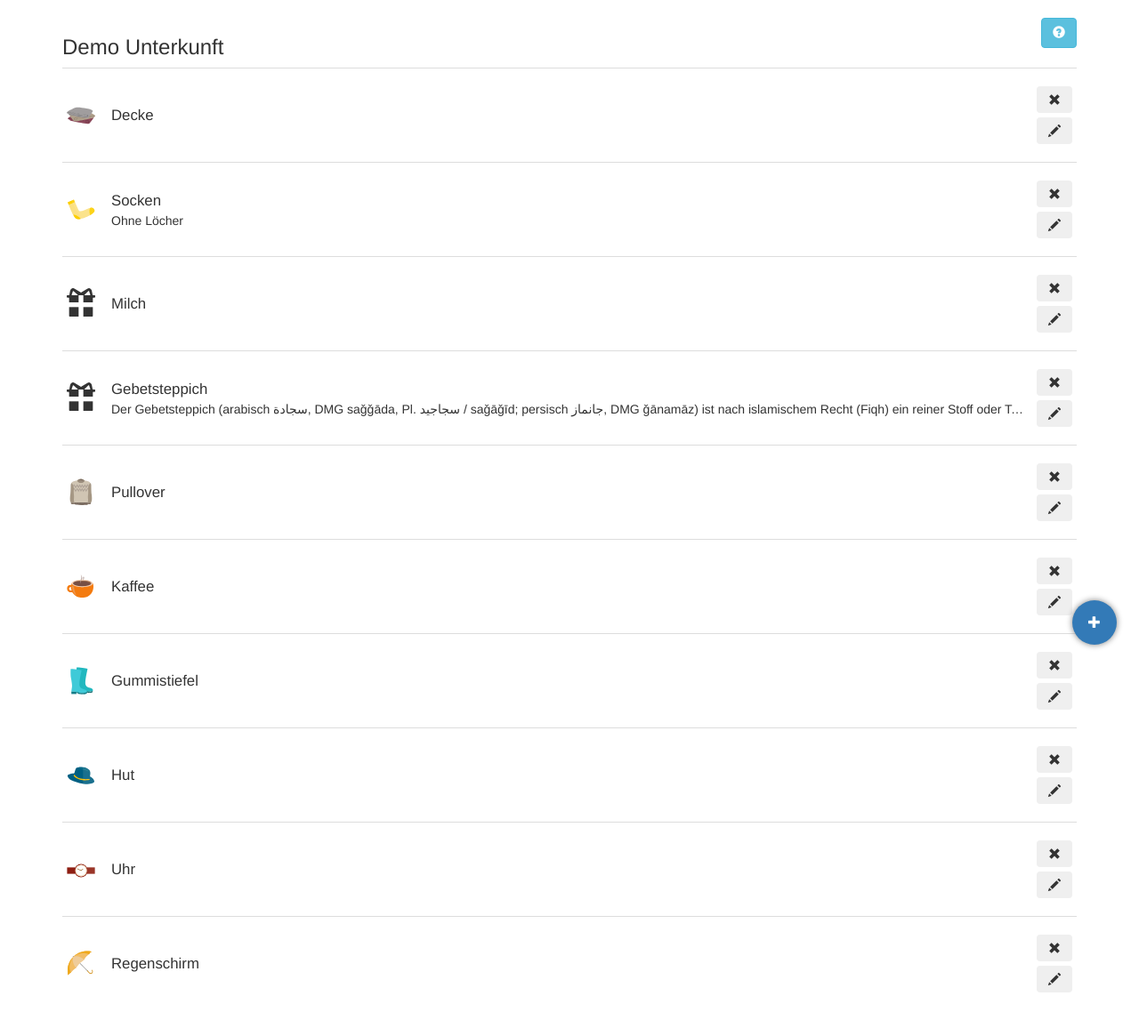
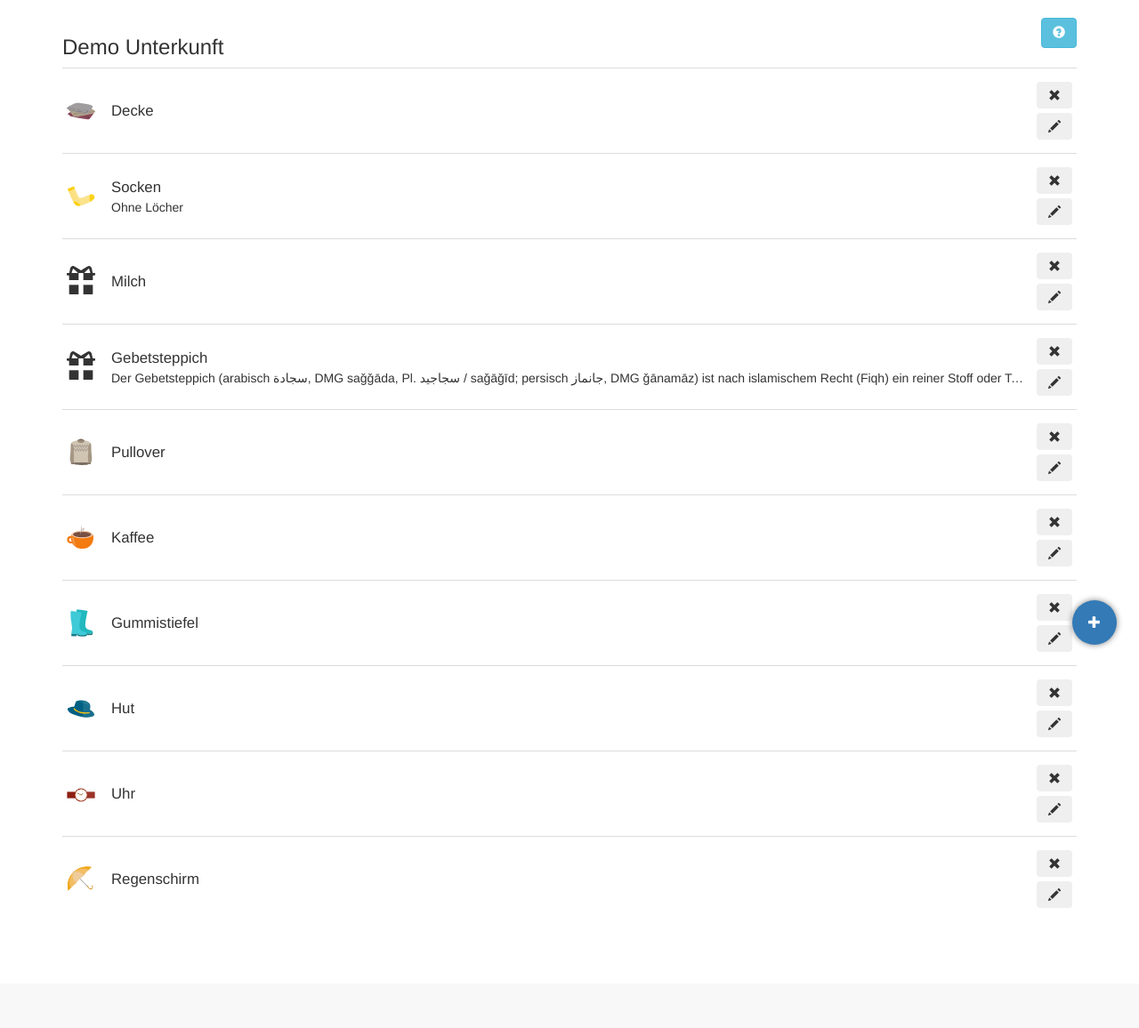
Before and after one commit to TazDingoOG/Hack4Good2015, a PHP site: page /a/demo-token-bla in a window 1280 px wide. Shown: the part 50-1206 px from the top of the page at 89% size. After the commit the page ends 1064 px from the top, so only its background shows below. Run offline with PHP 8.4, Linux system fonts and the light colour scheme; data comes from the database, SQL or seed files in the repository; some libraries are stand-ins or nearby versions.

Commit message:
Smaller padding between td and padding on bottum of table

```diff
--- a/static/css/main.css
+++ b/static/css/main.css
@@ -83,10 +83,14 @@
     table-layout: fixed;
 }
 
+#table_content {
+    padding-bottom: 50px;
+}
+
 .table > tbody > tr > td {
     vertical-align: middle;
-    padding-top: 20px;
-    padding-bottom: 20px;
+    padding-top: 15px;
+    padding-bottom: 15px;
 }
 
 .table > tbody > tr:last-child {
```
